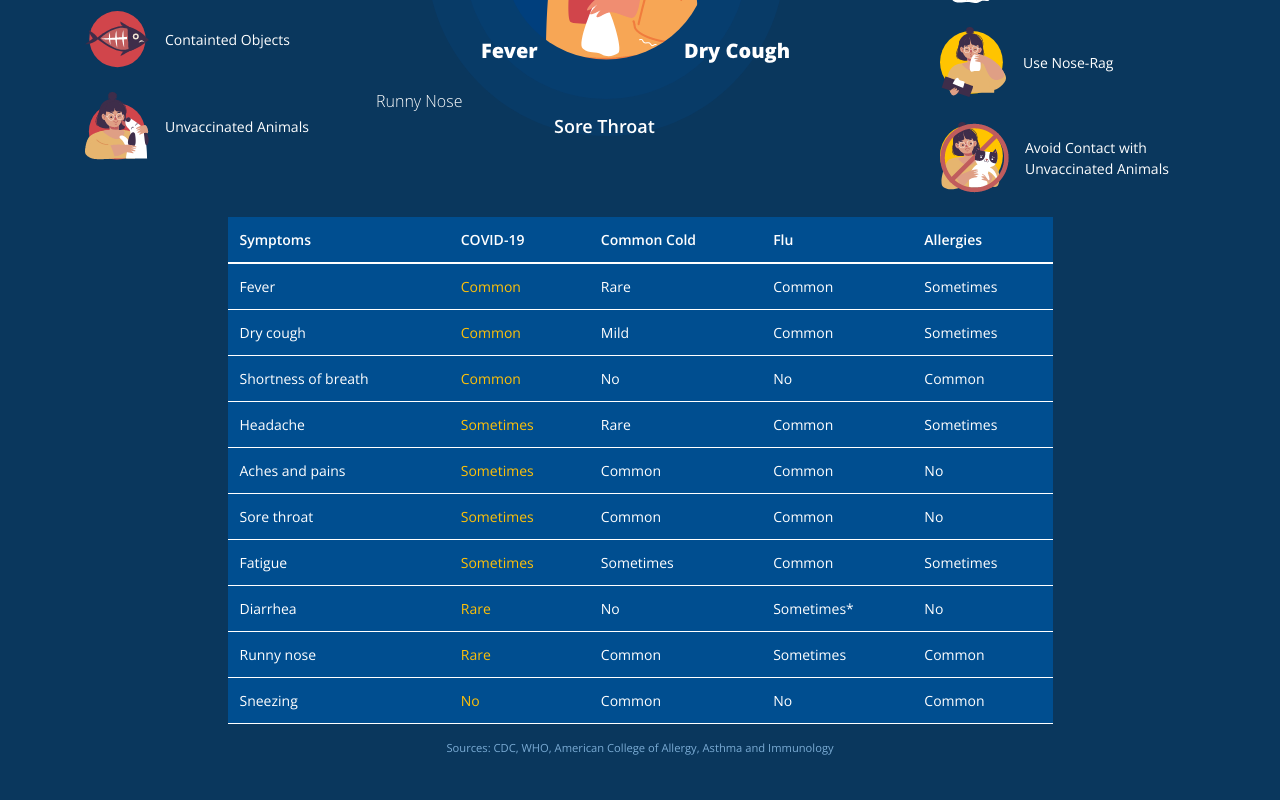
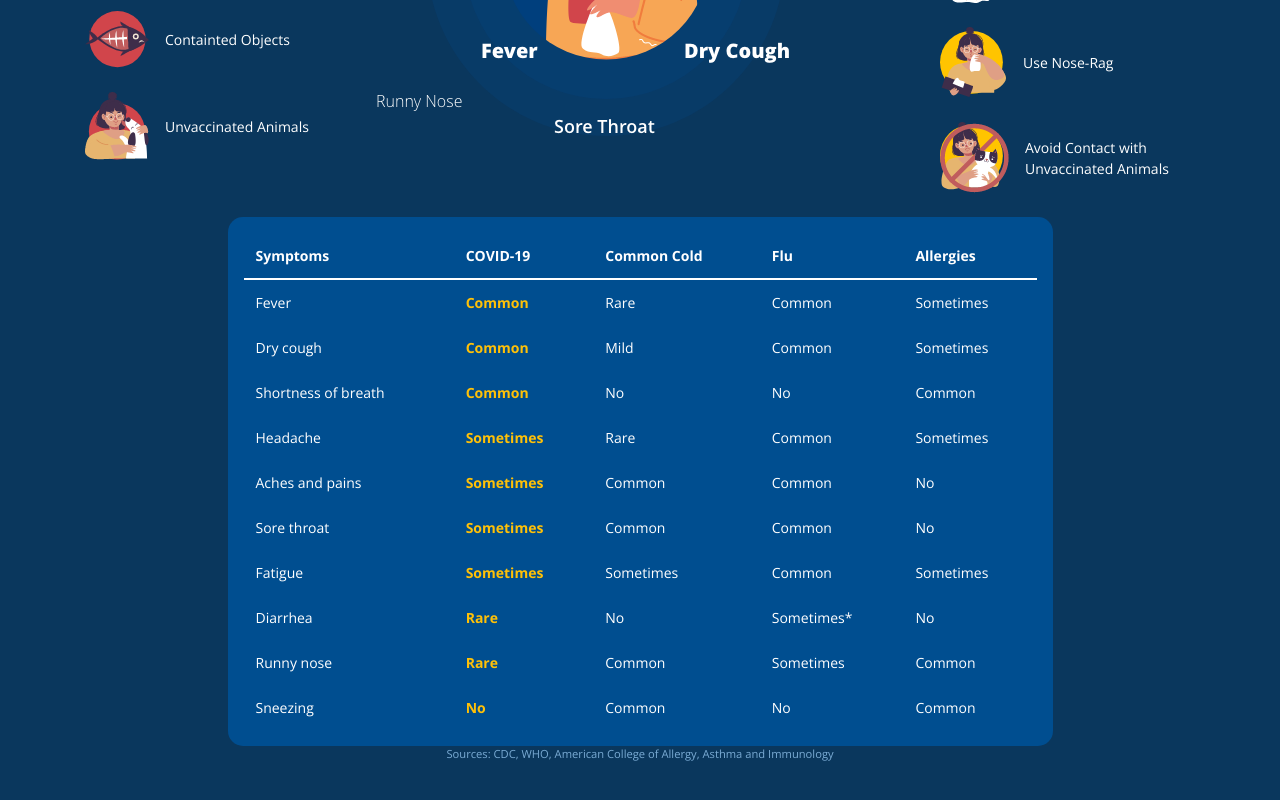
Before and after one commit to Fusemachines/covid-nepal-web, a React (Create React App) app: page /symptoms in a window 1280 px wide. Shown: the part 354-1154 px from the top of the page. Before the commit the page ends 1127 px from the top, so only its background shows below. Built offline with nearby package versions, Linux system fonts and the light colour scheme; no server answers.

Commit message:
symtoms table design changes

```diff
--- a/src/routes/dashboard/symptoms/Symptoms.tsx
+++ b/src/routes/dashboard/symptoms/Symptoms.tsx
@@ -58,9 +58,10 @@ const Symptoms = () => (
         </Col>
       </Row>
 
-      <Row className="mt-4 justify-content-center">
+      <Row className="my-4 justify-content-center">
         <Col md="9" sm="12">
-          <Table className="symptoms-table bg-bluelight" responsive>
+          <div className="rounded oveflow-hidden bg-bluelight p-3">
+            <Table className="symptoms-table" responsive>
               <thead className="font-weight-bold text-white">
                 <tr>
                   <th className="">Symptoms</th>
@@ -74,7 +75,7 @@ const Symptoms = () => (
               <tbody className="text-white">
                 <tr>
                   <td className="">Fever</td>
-                <td className="text-warning">Common</td>
+                  <td className="font-weight-bold text-warning">Common</td>
                   <td className="">Rare</td>
                   <td>Common</td>
                   <td>Sometimes</td>
@@ -82,7 +83,7 @@ const Symptoms = () => (
 
                 <tr>
                   <td className="">Dry cough</td>
-                <td className="text-warning">Common</td>
+                  <td className="font-weight-bold text-warning">Common</td>
                   <td className="">Mild</td>
                   <td>Common</td>
                   <td>Sometimes</td>
@@ -90,7 +91,7 @@ const Symptoms = () => (
 
                 <tr>
                   <td className="">Shortness of breath</td>
-                <td className="text-warning">Common</td>
+                  <td className="font-weight-bold text-warning">Common</td>
                   <td className="">No</td>
                   <td>No</td>
                   <td>Common</td>
@@ -98,7 +99,7 @@ const Symptoms = () => (
 
                 <tr>
                   <td className="">Headache</td>
-                <td className="text-warning">Sometimes</td>
+                  <td className="text-warning font-weight-bold">Sometimes</td>
                   <td className="">Rare</td>
                   <td>Common</td>
                   <td>Sometimes</td>
@@ -106,7 +107,7 @@ const Symptoms = () => (
 
                 <tr>
                   <td className="">Aches and pains</td>
-                <td className="text-warning">Sometimes</td>
+                  <td className="text-warning font-weight-bold">Sometimes</td>
                   <td className="">Common</td>
                   <td>Common</td>
                   <td>No</td>
@@ -114,7 +115,7 @@ const Symptoms = () => (
 
                 <tr>
                   <td className="">Sore throat</td>
-                <td className="text-warning">Sometimes</td>
+                  <td className="text-warning font-weight-bold">Sometimes</td>
                   <td className="">Common</td>
                   <td>Common</td>
                   <td>No</td>
@@ -122,7 +123,7 @@ const Symptoms = () => (
 
                 <tr>
                   <td className="">Fatigue</td>
-                <td className="text-warning">Sometimes</td>
+                  <td className="text-warning font-weight-bold">Sometimes</td>
                   <td className="">Sometimes</td>
                   <td>Common</td>
                   <td>Sometimes</td>
@@ -130,7 +131,7 @@ const Symptoms = () => (
 
                 <tr>
                   <td className="">Diarrhea</td>
-                <td className="text-warning">Rare</td>
+                  <td className="text-warning font-weight-bold">Rare</td>
                   <td className="">No</td>
                   <td>Sometimes*</td>
                   <td>No</td>
@@ -138,7 +139,7 @@ const Symptoms = () => (
 
                 <tr>
                   <td className="">Runny nose</td>
-                <td className="text-warning">Rare</td>
+                  <td className="text-warning font-weight-bold">Rare</td>
                   <td className="">Common</td>
                   <td>Sometimes</td>
                   <td>Common</td>
@@ -146,13 +147,14 @@ const Symptoms = () => (
 
                 <tr>
                   <td className="">Sneezing</td>
-                <td className="text-warning">No</td>
+                  <td className="text-warning font-weight-bold">No</td>
                   <td className="">Common</td>
                   <td>No</td>
                   <td>Common</td>
                 </tr>
               </tbody>
             </Table>
+          </div>
 
           <div className="small mb-3 text-center text-lightblue">
             Sources: CDC, WHO, American College of Allergy, Asthma and Immunology
--- a/src/scss/style.min.scss
+++ b/src/scss/style.min.scss
@@ -564,9 +564,13 @@ a {
 }
 
 .symptoms-table {
-    thead th,
+    margin: 0;
+    thead th {
+        border-color: #FFFFFF;
+        font-weight: 700;
+    }
     tbody td {
-        border-color: #FFFFFF;
+        border: 0;
     }
 }
 
```
Also changed, not shown: public/index.html (indentation only). Lines whose indentation alone changed are shown as unchanged.
